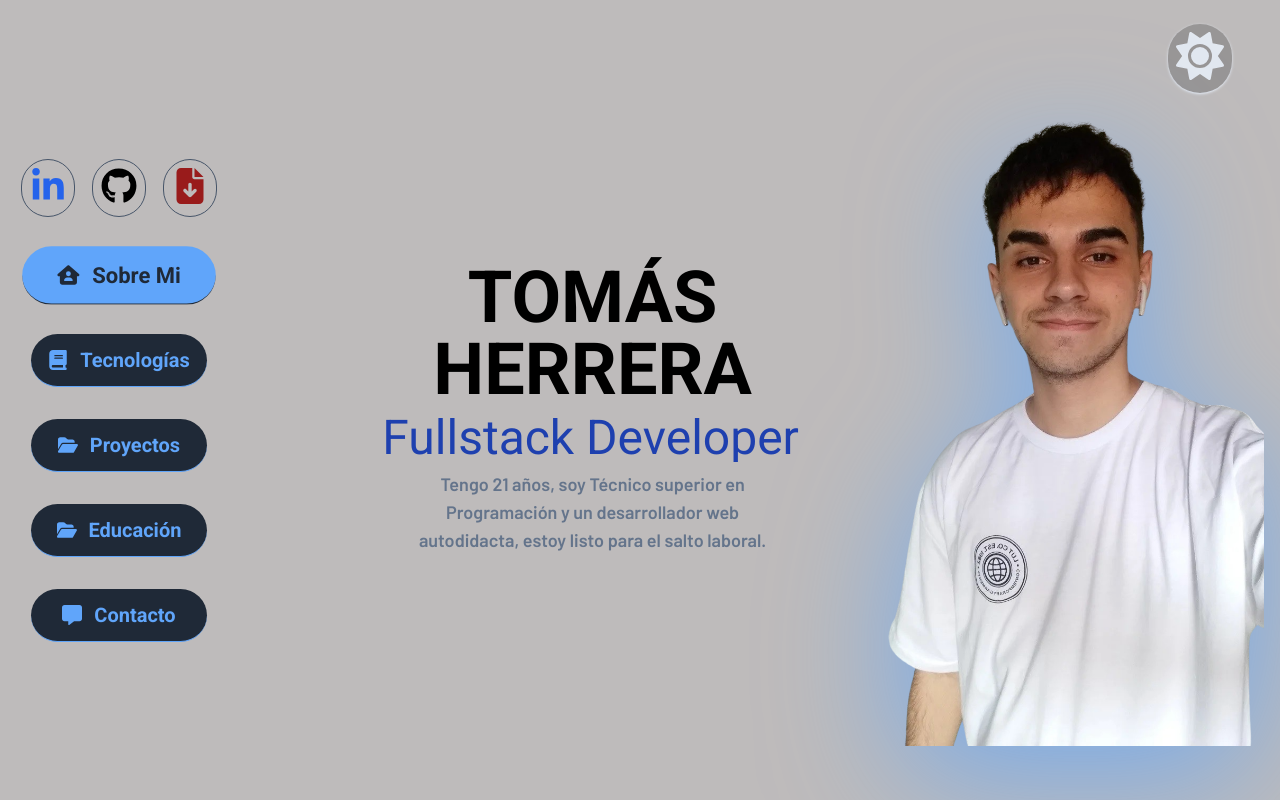
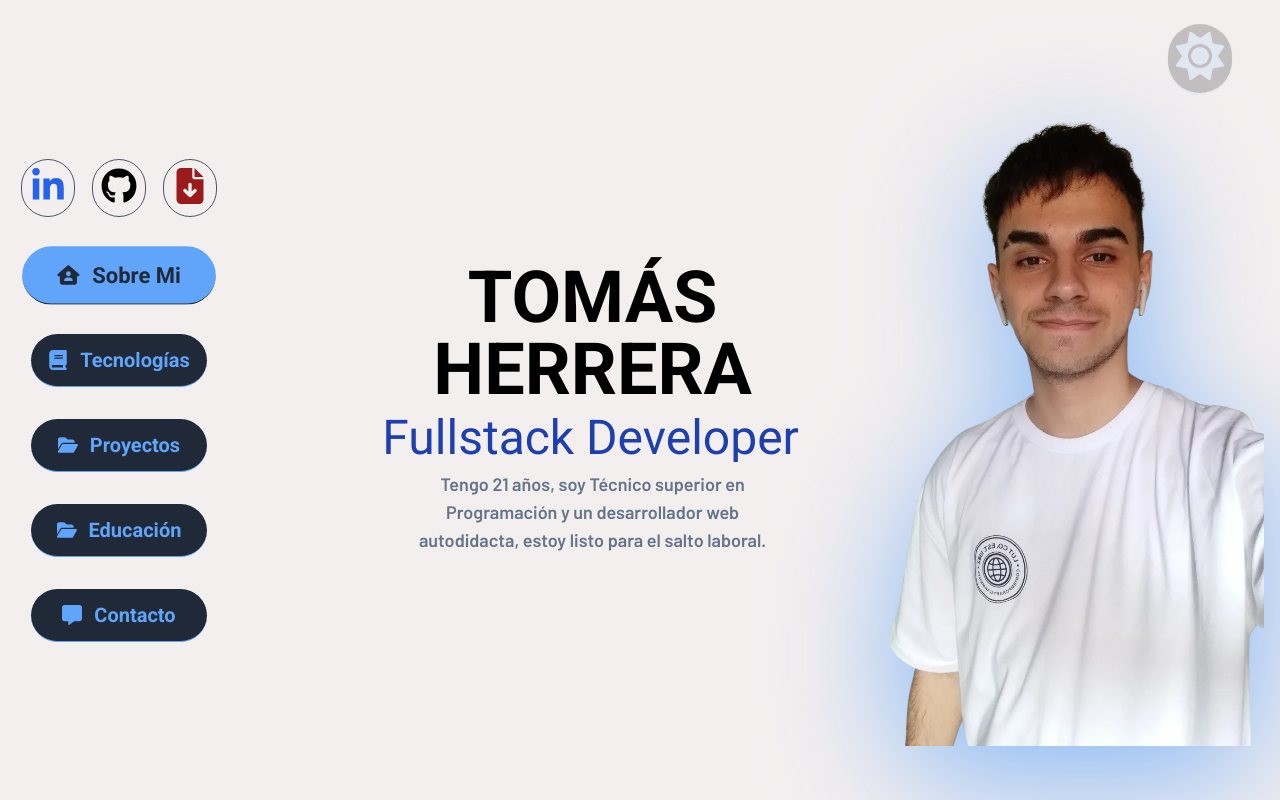
Before and after one commit to tomasherrera1910/portfoliov2-frontend, a Next.js app: page / in a window 1280 px wide. Shown: the top 800 px of the page. Built offline with nearby package versions, Linux system fonts and the light colour scheme.

Commit message:
change bg color in light mode

```diff
--- a/pages/index.tsx
+++ b/pages/index.tsx
@@ -29,7 +29,7 @@ const Home: NextPage<Props> = ({ skills, projects }: Props) => {
   return (
     <>
       <CustomHead title='Portfolio Tomás Herrera' />
-      <div className='min-h-screen flex flex-col duration-500 ease-in-out dark:bg-[#010108] dark:text-white bg-[#bebbbb] text-black'>
+      <div className='min-h-screen flex flex-col duration-500 ease-in-out dark:bg-[#010108] dark:text-white bg-[#f4efef] text-black'>
         <div className='flex grow justify-center gap-12'>
           <SidebarProvider>
             <Navbar />
```
